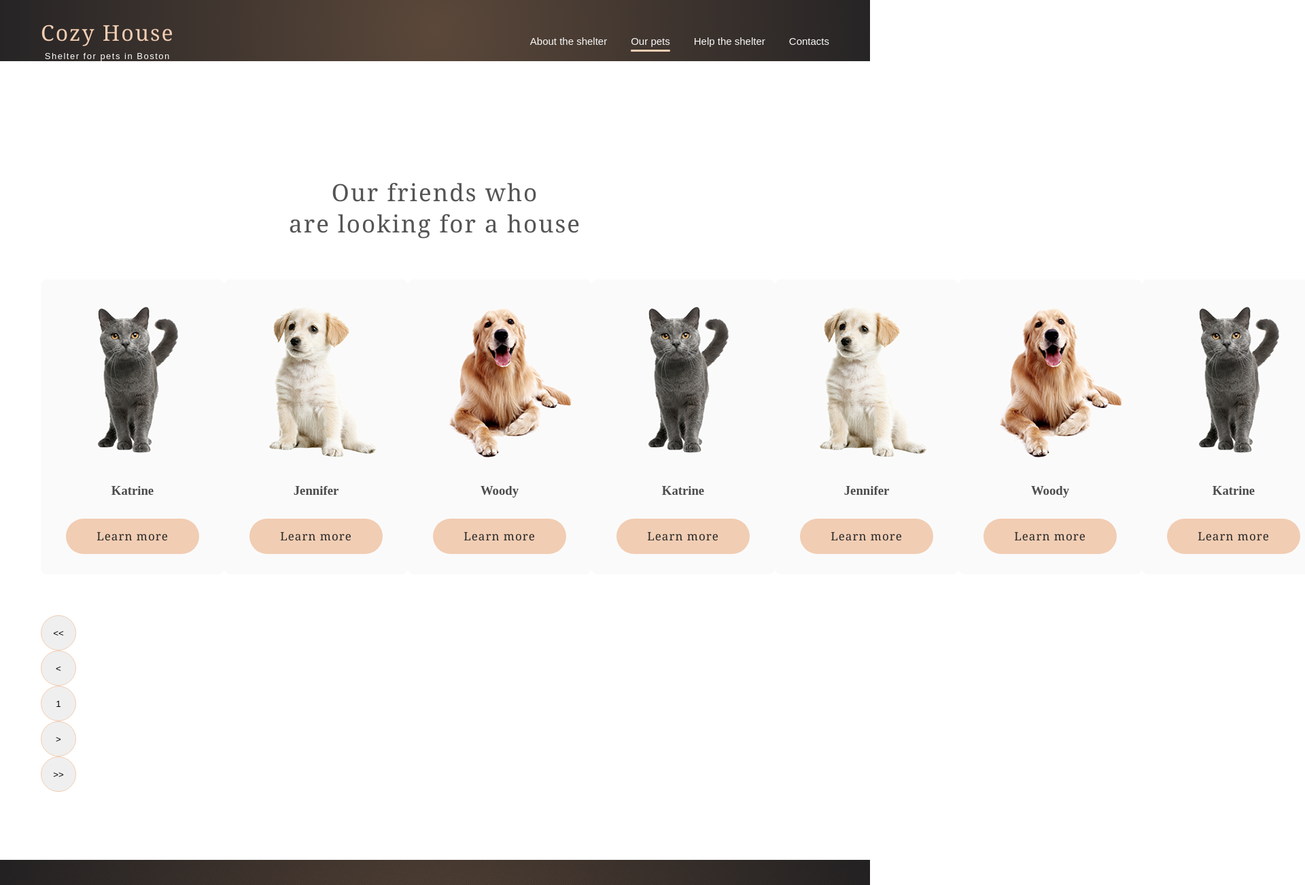
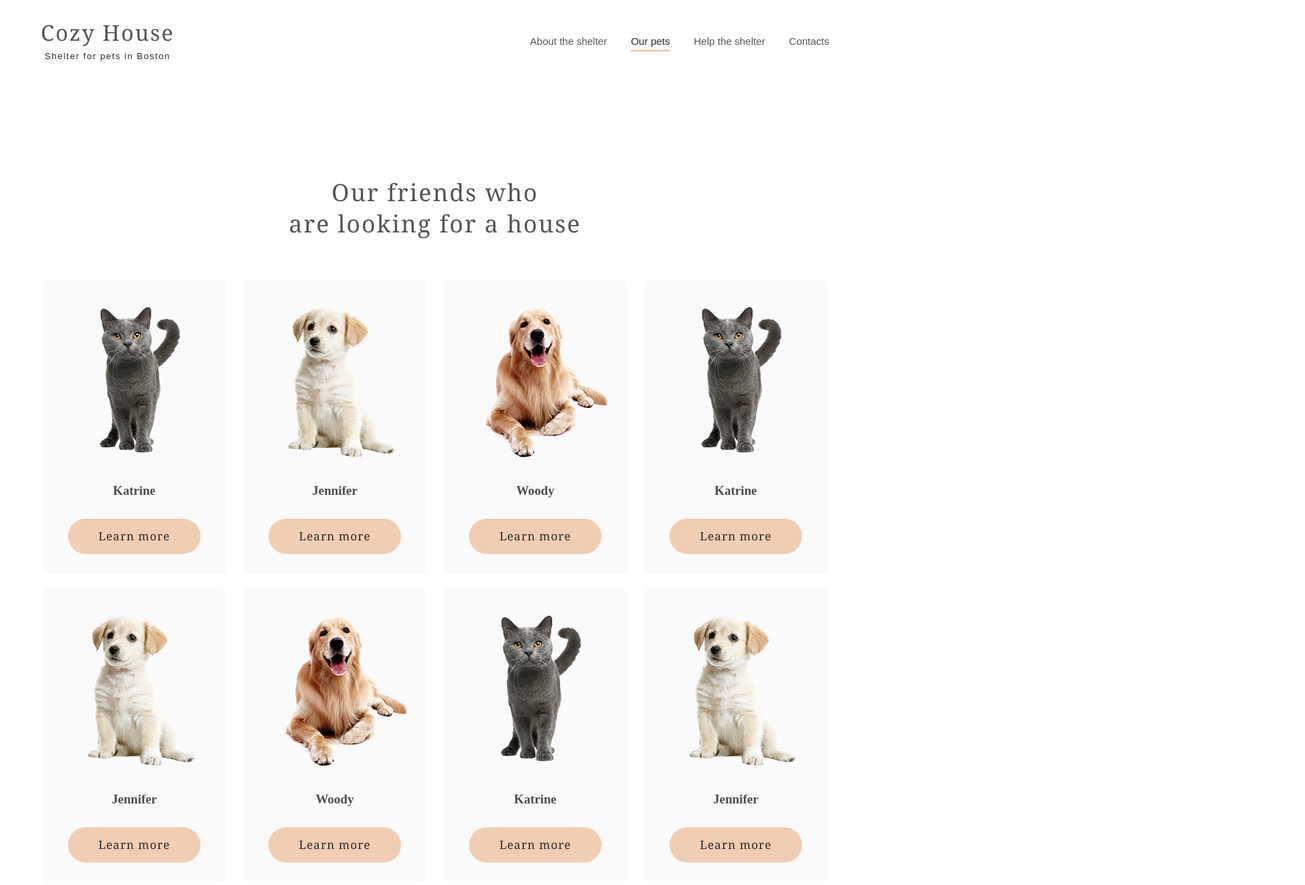
Before and after one commit to GaronCode/rsschool-cv, a plain HTML site: page shelter/our-pets.html in a window 1280 px wide. Shown: the top 1302 px of the page at 68% size, 1920 px wide, since content can reach past the window. Drawn offline with Linux system fonts and the light colour scheme.

Commit message:
feat: add style file

```diff
--- a/shelter/assets/style/style.css
+++ b/shelter/assets/style/style.css
@@ -12,11 +12,11 @@
   --color-primary-light: #fddcc4;
   --gradient-base-lineral: linear-gradient(135deg, #5b483a, #262425 100%);
   --gradient-base-radial: radial-gradient(circle, #5b483a, #262425 100%);
-  --logo_title: 32px;
-  --logo_subtitle: 13px;
-  --paragraph-l: 15px;
-  --h2: 44px;
-  --h3: 35px;
+  --text-logo-title: 32px;
+  --text-logo-subtitle: 13px;
+  --text-paragraph-l: 15px;
+  --text-h2: 44px;
+  --text-h3: 35px;
 }
 
 * {
@@ -25,12 +25,26 @@
   box-sizing: border-box;
 }
 
+html {
+  scroll-behavior: smooth;
+}
+
+body {
+  min-height: 100vh;
+  display: flex;
+  flex-direction: column;
+}
+
+main {
+  flex-grow: 1;
+}
+
 a {
   text-decoration: none;
 }
 
 .h2 {
-  font-size: var(--h2);
+  font-size: var(--text-h2);
   font-family: Georgia, "Times New Roman", Times, serif;
   font-weight: 400;
   line-height: 130%;
@@ -38,7 +52,7 @@ a {
 
 .h3 {
   color: var(--color-dark-l);
-  font-size: var(--h3);
+  font-size: var(--text-h3);
   line-height: 130%;
   letter-spacing: 2px;
   font-family: Georgia, "Times New Roman", Times, serif;
@@ -62,7 +76,7 @@ a {
 }
 
 .paragraph-1 {
-  font-size: var(--paragraph-l);
+  font-size: var(--text-paragraph-l);
   font-family: Arial, Helvetica, sans-serif;
   line-height: 160%;
 }
@@ -76,6 +90,10 @@ a {
   background-repeat: repeat;
   height: 100%;
 }
+.header--white {
+  background: var(--color-light-xl);
+  color: var(--color-dark-l);
+}
 .header__container {
   padding-top: 30px;
 }
@@ -84,6 +102,8 @@ a {
   justify-content: space-between;
   align-items: center;
   margin-bottom: 90px;
+  flex-wrap: wrap;
+  gap: 20px;
 }
 
 .logo {
@@ -92,9 +112,15 @@ a {
   align-items: center;
   max-height: 60px;
 }
+.logo--white .logo__title {
+  color: var(--color-dark-l);
+}
+.logo--white .logo__subtitle {
+  color: var(--color-dark-3xl);
+}
 .logo__title {
   color: var(--color-primary);
-  font-size: var(--logo_title);
+  font-size: var(--text-logo-title);
   font-family: Georgia, "Times New Roman", Times, serif;
   margin-bottom: 10px;
   line-height: 110%;
@@ -102,7 +128,7 @@ a {
 }
 .logo__subtitle {
   color: var(--color-light-xl);
-  font-size: var(--logo_subtitle);
+  font-size: var(--text-logo-subtitle);
   font-family: Arial, Helvetica, sans-serif;
   letter-spacing: 1.5px;
 }
@@ -118,6 +144,13 @@ a {
   display: flex;
   list-style: none;
   gap: 35px;
+  flex-wrap: wrap;
+}
+.nav--white .nav__element--active .nav__element-link {
+  color: var(--color-dark-3xl);
+}
+.nav--white .nav__element-link {
+  color: var(--color-dark-l);
 }
 .nav__element {
   display: flex;
@@ -129,17 +162,21 @@ a {
 }
 .nav__element-link {
   color: var(--color-light-s);
-  font-size: var(--paragraph-l);
+  font-size: var(--text-paragraph-l);
   font-family: Arial, Helvetica, sans-serif;
 }
 .nav__element:hover, .nav__element--active {
   text-decoration-color: var(--color-primary);
+}
+.nav__element--active {
+  color: var(--color-light-s);
 }
 
 .start-screen {
   display: flex;
   align-items: center;
   flex-wrap: wrap;
+  justify-content: center;
 }
 .start-screen__content {
   max-width: 460px;
@@ -206,8 +243,9 @@ a {
 
 .about {
   display: flex;
+  flex-wrap: wrap;
   justify-content: space-around;
-  font-size: var(--paragraph-l);
+  font-size: var(--text-paragraph-l);
   color: var(--color-dark-l);
   line-height: 160%;
   font-family: Arial, "Helvetica Neue", Helvetica, sans-serif;
@@ -243,6 +281,18 @@ a {
   flex-grow: 1;
   display: flex;
   justify-content: space-between;
+  flex-wrap: wrap;
+  align-items: center;
+  gap: 20px;
+}
+.cards__list > * {
+  margin: 0 auto;
+}
+.cards__nav {
+  display: flex;
+  gap: 20px;
+  overflow-x: auto;
+  justify-content: center;
 }
 
 .card {
@@ -255,6 +305,10 @@ a {
   padding-bottom: 30px;
   border-radius: 9px;
   overflow: hidden;
+  transition: transform 0.2s ease-in;
+}
+.card:hover {
+  transform: scale(1.02);
 }
 .card__preview {
   height: 270px;
@@ -277,6 +331,16 @@ a {
   cursor: pointer;
   background-repeat: no-repeat;
   background-position: center;
+  transition: all 0.3s linear;
+  background-color: transparent;
+}
+.btn-arrow:hover, .btn-arrow--active {
+  background-color: var(--color-primary-light);
+}
+.btn-arrow--disabled {
+  cursor: default;
+  border-color: var(--color-dark-s);
+  background-color: transparent !important;
 }
 .btn-arrow--left {
   background-image: url("../img/ArrowLeft.png");
@@ -320,6 +384,8 @@ a {
   width: fit-content;
   display: flex;
   align-items: center;
+  flex-wrap: wrap;
+  justify-content: center;
   gap: 30px;
 }
 .donation__img {
@@ -361,6 +427,7 @@ a {
 
 .contacts {
   display: flex;
+  flex-wrap: wrap;
   justify-content: space-between;
   gap: 20px;
   min-height: 350px;
@@ -440,4 +507,4 @@ a {
 
 .icon-marker {
   background-image: url("../img/icons/icon-marker.svg");
-}/*# sourceMappingURL=style.css.map */
+}
```
